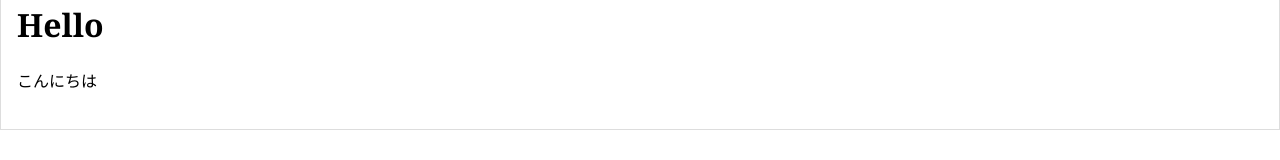
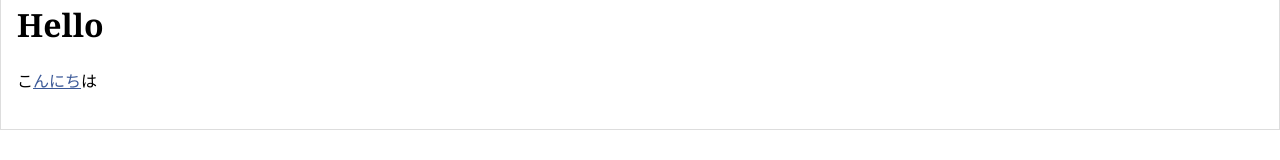
Before and after one commit to NaotakaSaito/sample-editor, a React (Create React App) app: page / in a window 1280 px wide. Shown: the part 152-312 px from the top of the page. Built offline with nearby package versions, Linux system fonts and the light colour scheme.

Commit message:
linkの完成

```diff
--- a/package.json
+++ b/package.json
@@ -15,6 +15,7 @@
     "@types/react": "^17.0.39",
     "@types/react-dom": "^17.0.11",
     "draft-js": "^0.11.7",
+    "draft-js-export-html": "^1.4.1",
     "react": "^17.0.2",
     "react-dom": "^17.0.2",
     "react-scripts": "5.0.0",
--- a/src/pages/editor/index.tsx
+++ b/src/pages/editor/index.tsx
@@ -1,5 +1,7 @@
 import React, { useState, useRef, useReducer } from "react";
 import { Editor, EditorState, RichUtils, getDefaultKeyBinding, CompositeDecorator, convertToRaw, convertFromRaw, SelectionState } from 'draft-js';
+import { stateToHTML } from 'draft-js-export-html';
+
 import Button from '@mui/material/Button';
 import TextField from '@mui/material/TextField';
 import Dialog from '@mui/material/Dialog';
@@ -13,10 +15,6 @@ import './richeditor.css'
 
 interface EditorStateType {
     editorState: EditorState;
-    linkState: {
-        showUrlInput: boolean;
-        url: string;
-    }
 }
 
 const styles = {
@@ -67,11 +65,9 @@ export const findLinkEntities = (contentBlock: any, callback: any, contentState:
 export function Link(props: any) {
     const { url } = props.contentState.getEntity(props.entityKey).getData();
     return (
-        <div>
         <a href={url} style={styles.link} >
             {props.children}
         </a>
-        </div>
     )
 };
 
@@ -114,15 +110,11 @@ const StyleButton = (props: any) => {
 }
 
 const LinkButton = (props: any) => {
-    const { state, onChange, setState } = props;
+    const { state, onToggle } = props;
     const { editorState } = state as EditorStateType;
-    const [linkState, setLinkState] = useState({ showUrlInput: false, url: "" })
+    const [linkState, setLinkState] = useState<{ showUrlInput: boolean; url: string; linkKey: null | string }>({ showUrlInput: false, url: "", linkKey: null })
     let urlRef: any = useRef();
-    console.log(props);
 
-    const onMouseDown = (e: any) => {
-        e.preventDefault();
-    };
     let className = 'RichEditor-styleButton';
     if (props.active) {
         className += ' RichEditor-activeButton';
@@ -130,33 +122,33 @@ const LinkButton = (props: any) => {
     const promptForLink = (e: any) => {
         e.preventDefault();
         const selection = editorState.getSelection();
-        if (!selection.isCollapsed()) {
+        const isCollapsed = selection.isCollapsed();
+        //if (!selection.isCollapsed()) {
         const contentState = editorState.getCurrentContent();
         const startKey = editorState.getSelection().getStartKey();
         const startOffset = editorState.getSelection().getStartOffset();
         const blockWithLinkAtBeginning = contentState.getBlockForKey(startKey);
         const linkKey = blockWithLinkAtBeginning.getEntityAt(startOffset);
-
         let url = '';
         if (linkKey) {
             const linkInstance = contentState.getEntity(linkKey);
             url = linkInstance.getData().url;
         }
+        if (!isCollapsed || url) {
             linkState.showUrlInput = true;
             linkState.url = url;
+            linkState.linkKey = linkKey;
             setLinkState({ ...linkState });
             setTimeout(() => urlRef.current.focus(), 0);
         }
     };
 
     const onUrlChange = (e: any) => {
-        console.log(e);
         linkState.url = e.currentTarget.value;
         setLinkState({ ...linkState });
     }
     const linkConfirm = (e: any) => {
         e.preventDefault();
-        /*
         const contentState = editorState.getCurrentContent();
         const contentStateWithEntity = contentState.createEntity(
             'LINK',
@@ -165,32 +157,40 @@ const LinkButton = (props: any) => {
         );
         const entityKey = contentStateWithEntity.getLastCreatedEntityKey();
         const newEditorState = EditorState.set(editorState, { currentContent: contentStateWithEntity });
-        setState({
-            editorState: RichUtils.toggleLink(
+        const selection = newEditorState.getSelection();
+        onToggle(
+            RichUtils.toggleLink(
                 newEditorState,
-                newEditorState.getSelection(),
+                selection,
                 entityKey
-            ),
-            showURLInput: false,
-            urlValue: '',
-        }
-
-        */
+            )
+        );
         linkState.showUrlInput = false;
         setLinkState({ ...linkState });
         console.log("linkConfirm");
+    }
+    const linkRemove = (e: any) => {
+        e.preventDefault();
+        const selection = editorState.getSelection();
+        const contentState = editorState.getCurrentContent();
+        const beforeBlock = contentState.getBlockBefore(selection.getStartKey())
+        const endBlock = contentState.getBlockForKey(selection.getEndKey())
+        const blockSelection = new SelectionState({
+            anchorKey: beforeBlock?.getKey() || selection.getStartKey(),
+            anchorOffset: beforeBlock?.getLength() || 0,
+            focusKey: selection.getEndKey(),
+            focusOffset: endBlock.getLength(),
+        });
+        onToggle(RichUtils.toggleLink(editorState, blockSelection, null));
+        linkState.showUrlInput = false;
+        setLinkState({ ...linkState });
+        console.log("linkRemove");
     }
     const linkCancel = (e: any) => {
         e.preventDefault();
         linkState.showUrlInput = false;
         setLinkState({ ...linkState });
         console.log("linkCancel");
-    }
-    const linkRemove = (e: any) => {
-        e.preventDefault();
-        linkState.showUrlInput = false;
-        setLinkState({ ...linkState });
-        console.log("linkRemove");
     }
     return (
         <React.Fragment>
@@ -202,6 +202,7 @@ const LinkButton = (props: any) => {
                 <DialogContent>
                     <TextField
                         autoFocus
+                        defaultValue={linkState.url}
                         margin="dense"
                         id="name"
                         label="Email Address"
@@ -214,7 +215,7 @@ const LinkButton = (props: any) => {
                 </DialogContent>
                 <DialogActions>
                     <Button onClick={linkCancel}>Cancel</Button>
-                    <Button onClick={linkRemove}>Remove</Button>
+                    <Button onClick={linkRemove} disabled={linkState.linkKey ? false : true} >Remove</Button>
                     <Button onClick={linkConfirm}>OK</Button>
                 </DialogActions>
             </Dialog>
@@ -281,7 +282,7 @@ const InlineStyleControls = (props: any) => {
     );
 };
 const LinkStyleControls = (props: any) => {
-    const { state } = props;
+    const { state, onToggle } = props;
     const { editorState } = state;
     const currentStyle = editorState.getCurrentInlineStyle();
     return (
@@ -292,17 +293,7 @@ const LinkStyleControls = (props: any) => {
                 label={"Link"}
                 state={state}
                 {...props}
-                onChange={(state: EditorStateType) => {
-                    const contentState = editorState.getCurrentContent();
-                    const contentStateWithEntity = contentState.createEntity(
-                        'LINK',
-                        'MUTABLE',
-                        { url: editorState.link.urlValue }
-                    );
-                    const entityKey = contentStateWithEntity.getLastCreatedEntityKey();
-                    const newEditorState = EditorState.set(editorState, { currentContent: contentStateWithEntity });
-
-                }}
+                onToggle={onToggle}
                 style={"LINK"}
             />
         </div>
@@ -334,7 +325,13 @@ const initData: any = {
             "type": "unstyled",
             "depth": 0,
             "inlineStyleRanges": [],
-            "entityRanges": [],
+            "entityRanges": [
+                {
+                    "offset": 1,
+                    "length": 3,
+                    "key": 0
+                }
+            ],
             "data": {}
         },
         {
@@ -347,16 +344,24 @@ const initData: any = {
             "data": {}
         }
     ],
-    "entityMap": {}
-};
+    "entityMap": {
+        "0": {
+            "type": "LINK",
+            "mutability": "MUTABLE",
+            "data": {
+                "url": "https:/www/yahoo.co.jp"
+            }
+        }
+    }
+}
 
 export function EditorApp(props: any) {
     const [state, setState] = React.useState<EditorStateType>({
-        editorState: EditorState.createWithContent(convertFromRaw(initData), compositeDecorator),
-        linkState: { showUrlInput: false, url: "" }
+        editorState: EditorState.createWithContent(convertFromRaw(initData), compositeDecorator)
     });
-    const { editorState, linkState } = state;
-    const ref = useRef<HTMLInputElement>(null);
+    const { editorState } = state;
+    //console.log(stateToHTML(editorState.getCurrentContent()));
+    console.log(convertToRaw(editorState.getCurrentContent()));
 
     const onChange = (editorState: any) => {
         state.editorState = editorState;
@@ -385,14 +390,6 @@ export function EditorApp(props: any) {
         return getDefaultKeyBinding(e);
     }
 
-    const toggleBlockType = (blockType: any): any => {
-        onChange(
-            RichUtils.toggleBlockType(
-                editorState,
-                blockType
-            )
-        );
-    }
 
     const contentState = editorState.getCurrentContent();
     let className = 'RichEditor-editor';
@@ -402,13 +399,18 @@ export function EditorApp(props: any) {
             className += ' RichEditor-hidePlaceholder';
         }
     }
-
+    const toggleBlockType = (blockType: any): any => {
+        onChange(
+            RichUtils.toggleBlockType(
+                editorState,
+                blockType
+            )
+        );
+    }
     const toggleInlineStyle = (inlineStyle: any) => {
         onChange(RichUtils.toggleInlineStyle(editorState, inlineStyle));
     }
-    const toggleLinkStyle = (inlineStyle: any) => {
-        onChange(RichUtils.toggleInlineStyle(editorState, inlineStyle));
-    }
+    const toggleLinkStyle = onChange;
 
     return (
         <div className="RichEditor-root">
```
Also changed, not shown: 1 other file (tests, documents, lock files or other folders). Lines whose indentation alone changed are shown as unchanged.
